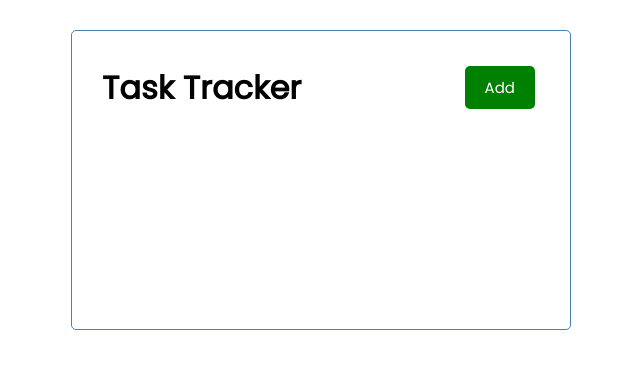
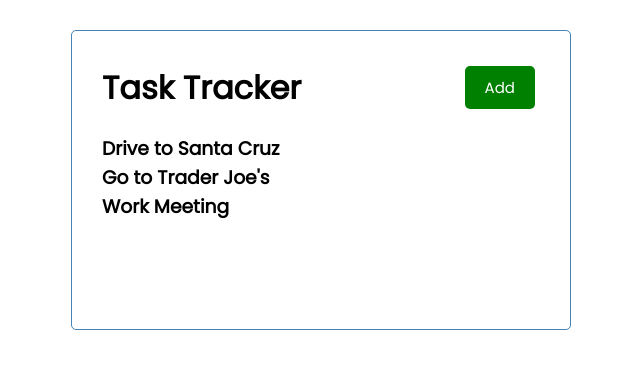
Before and after one commit to matthewfritsch/Todo-App_React, a React (Create React App) app: page / in a window 1280 px wide. Shown: the top 368 px of the page, without its empty margins (319-959 px from the left). Built offline with nearby package versions, Linux system fonts and the light colour scheme.

Commit message:
Added Tasks component

```diff
--- a/src/App.js
+++ b/src/App.js
@@ -1,11 +1,13 @@
 import Header from "./components/Header";
+import Tasks from "./components/Tasks";
 
 function App() {
   const name = 'Matt'
 
   return (
-    <div className="App">
+    <div className="container">
         <Header title='Task Tracker'/>
+        <Tasks />
     </div>
   );
 }
--- a/src/components/Button.js
+++ b/src/components/Button.js
@@ -1,16 +1,12 @@
 import PropTypes from 'prop-types'
 
-const Button = ({color, text}) => {
-
-    const addButtonClick = () => {
-        console.log("Click")
-    }
+const Button = ({color, text, onClick}) => {
 
   return (
     <button
     className='btn'
     style={{backgroundColor: color}}
-    onClick={addButtonClick}>
+    onClick={onClick}>
         {text}
     </button>
   )
@@ -24,6 +20,7 @@ Button.defaultProps = {
 Button.propTypes = {
     text: PropTypes.string,
     color: PropTypes.string,
+    onClick: PropTypes.func,
 }
 
 export default Button
--- a/src/components/Header.js
+++ b/src/components/Header.js
@@ -2,11 +2,17 @@ import PropTypes from 'prop-types'
 import Button from './Button'
 
 const Header = ({title}) => {
+
+    const addButtonClick = () => {
+        console.log("Click")
+    }
+
+
   return (
-    <div className='container'>
+    <div>
         <header className = 'header'>
             <h1>{title}</h1>
-            <Button color='green' text='Add' />
+            <Button color='green' text='Add' onClick={addButtonClick}/>
         </header>
     </div>
   )
--- /dev/null
+++ b/src/components/Tasks.js
@@ -0,0 +1,35 @@
+import { useState } from "react"
+
+const Tasks = () => {
+
+    const [tasks, setTasks] = useState([
+            {
+                id: 1,
+                text:'Drive to Santa Cruz',
+                day: 'Feb 3rd at 11:00am',
+                reminder: true,
+            },
+            {
+                id: 2,
+                text:'Go to Trader Joe\'s',
+                day: 'Feb 21st at 1:30pm',
+                reminder: false,
+            },
+            {
+                id: 3,
+                text:'Work Meeting',
+                day: 'Mar 7th at 6:00am',
+                reminder: false,
+            },
+        ])
+
+  return (
+    <>
+      {tasks.map((task) => (
+        <h3 key={task.id}>{task.text}</h3>
+        ))}
+    </>
+  )
+}
+
+export default Tasks
```
